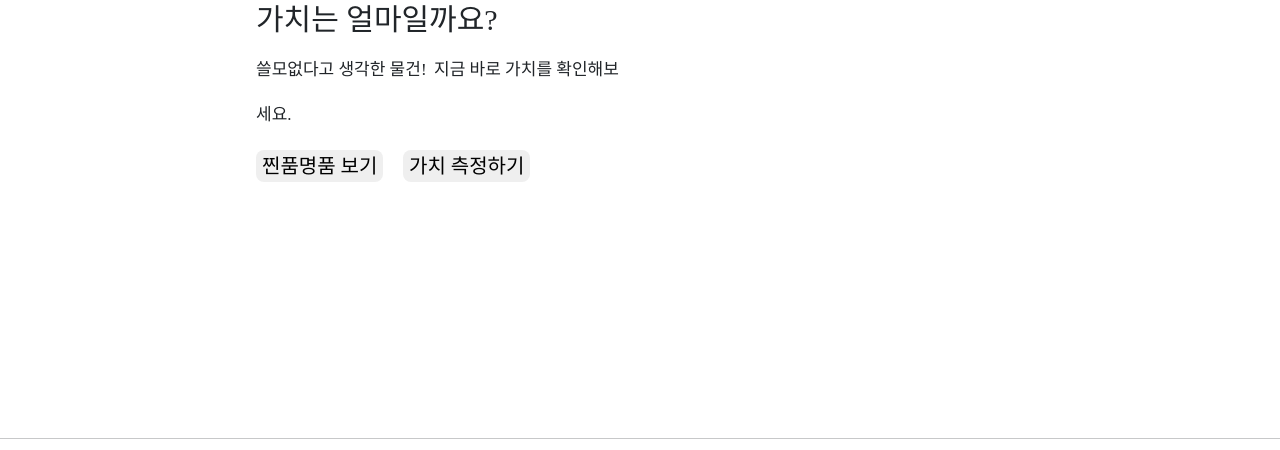
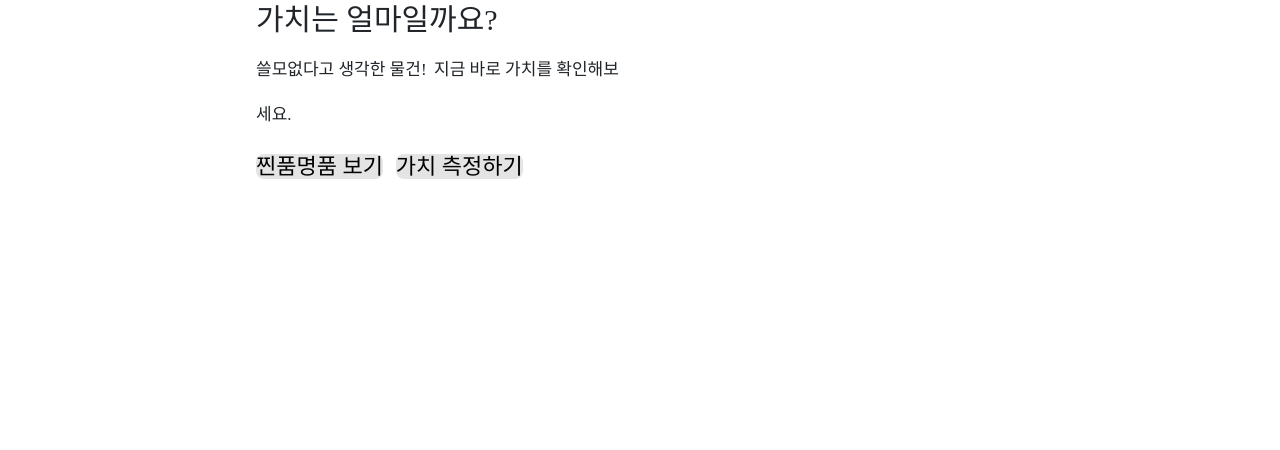
Before and after one commit to JJinPum-MyeongPum/JJinPum-MyeongPum, a Django app: page / in a window 1280 px wide. Shown: the part 377-827 px from the top of the page. Run offline with Django 3.2, Linux system fonts and the light colour scheme; some web fonts are replaced.

Commit message:
[연희][개발] :: home.html 수정

```diff
--- a/JmProject/JmApp/static/css/home.css
+++ b/JmProject/JmApp/static/css/home.css
@@ -43,14 +43,28 @@ body{
 /* button css */
 .buttons{
     font-family: 'S-CoreDream-4Regular';
-    font-size: 20px;
+    font-size: 22px;
     margin-top: 5%;
+    height: 60px;
 }
+
 #bt1, #bt2 {
+    background-color: #e4e4e4;
     border: 0;
     outline: 0;
     border-radius: 8px;
+    height: 50px;
+    text-decoration: none;
 }
+
 #bt2{
-    margin-left: 4%;
+    margin-left: 2%;
 }
+
+#bt1:link, #bt2:link{
+    color: #000;
+}
+
+#bt1:visited, #bt2:visited{
+    color: #000;
+}
--- a/JmProject/JmApp/templates/home.html
+++ b/JmProject/JmApp/templates/home.html
@@ -13,8 +13,8 @@
             <span id="text2">쓸모없다고 생각한 물건!</span>
             <span id="text2">지금 바로 가치를 확인해보세요.</span>
             <div class="buttons">
-                <button id="bt1">찐품명품 보기</button>
-                <button id="bt2">가치 측정하기</button>
+                <a href="#" id="bt1">찐품명품 보기</a>
+                <a href="#" id="bt2">가치 측정하기</a>
             </div>
         </div>
 
```
